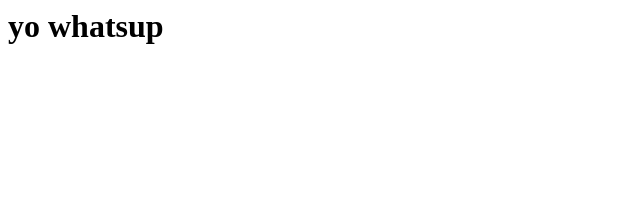
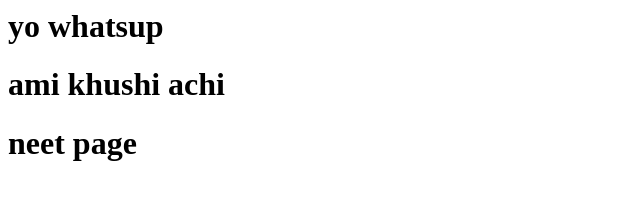
Before and after one commit to tahmidHossain17/gitHub-Tutorial, a plain HTML site: page index.html in a window 1280 px wide. Shown: the whole page, without its empty margins (0-640 px from the left). Drawn offline with Linux system fonts and the light colour scheme.

Commit message:
second commit

```diff
--- a/index.html
+++ b/index.html
@@ -6,6 +6,8 @@
 </head>
 <body>
     <h1>yo whatsup</h1>
+    <h1>ami khushi achi</h1>
+    <h1>neet page</h1>
 
 </body>
 </html>
```
